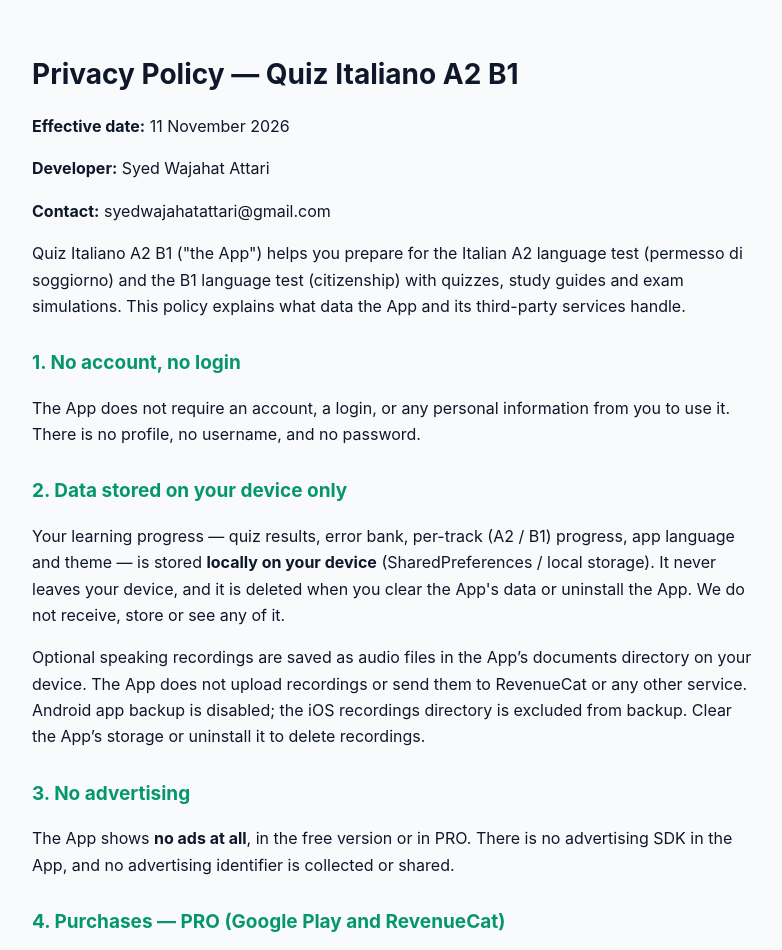
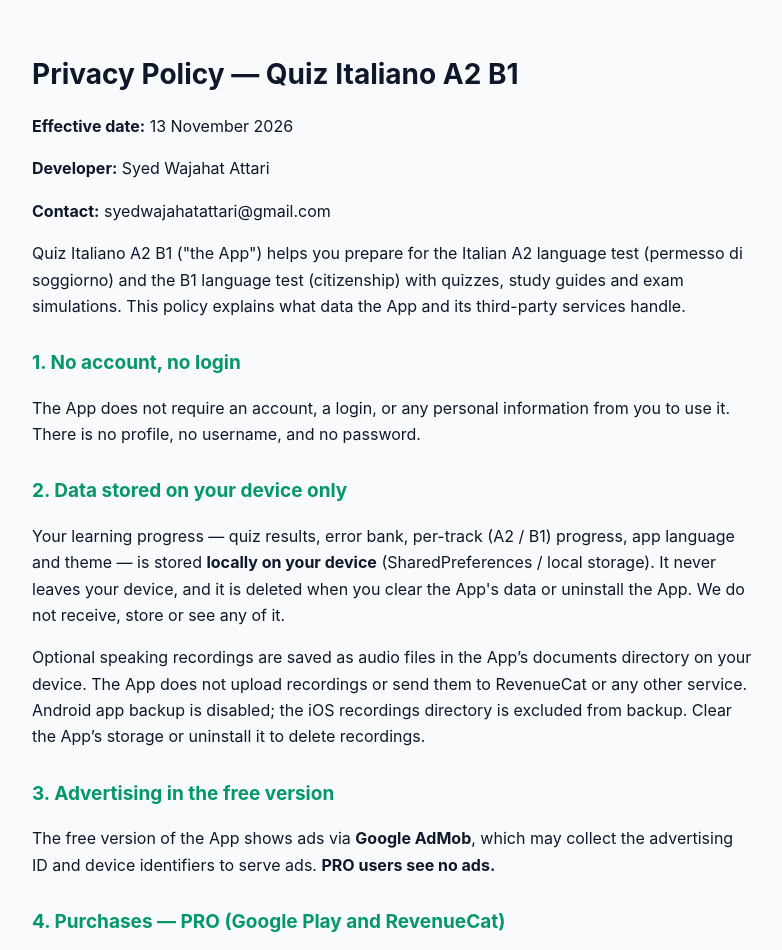
Before and after one commit to syedwajahatattari/quiz-italiano-a2b1-privacy-policy, a plain HTML site: page index.html in a window 1280 px wide. Shown: the top 950 px of the page, without its empty margins (248-1030 px from the left). Drawn offline with Linux system fonts and the light colour scheme.

Commit message:
Disclose AdMob advertising in free version and PRO ad-free status

```diff
--- a/index.html
+++ b/index.html
@@ -15,7 +15,7 @@ li { margin-bottom: 4px; }
 </head>
 <body>
 <h1>Privacy Policy — Quiz Italiano A2 B1</h1>
-<p><strong>Effective date:</strong> 11 November 2026</p>
+<p><strong>Effective date:</strong> 13 November 2026</p>
 <p><strong>Developer:</strong> Syed Wajahat Attari</p>
 <p><strong>Contact:</strong> syedwajahatattari@gmail.com</p>
 <p>Quiz Italiano A2 B1 (&quot;the App&quot;) helps you prepare for the Italian A2 language test (permesso di soggiorno) and the B1 language test (citizenship) with quizzes, study guides and exam simulations. This policy explains what data the App and its third-party services handle.</p>
@@ -24,8 +24,8 @@ li { margin-bottom: 4px; }
 <h2>2. Data stored on your device only</h2>
 <p>Your learning progress — quiz results, error bank, per-track (A2 / B1) progress, app language and theme — is stored <strong>locally on your device</strong> (SharedPreferences / local storage). It never leaves your device, and it is deleted when you clear the App&#x27;s data or uninstall the App. We do not receive, store or see any of it.</p>
 <p>Optional speaking recordings are saved as audio files in the App’s documents directory on your device. The App does not upload recordings or send them to RevenueCat or any other service. Android app backup is disabled; the iOS recordings directory is excluded from backup. Clear the App’s storage or uninstall it to delete recordings.</p>
-<h2>3. No advertising</h2>
-<p>The App shows <strong>no ads at all</strong>, in the free version or in PRO. There is no advertising SDK in the App, and no advertising identifier is collected or shared.</p>
+<h2>3. Advertising in the free version</h2>
+<p>The free version of the App shows ads via <strong>Google AdMob</strong>, which may collect the advertising ID and device identifiers to serve ads. <strong>PRO users see no ads.</strong></p>
 <h2>4. Purchases — PRO (Google Play and RevenueCat)</h2>
 <p>PRO is sold as an in-app purchase / subscription through <strong>Google Play</strong>. Payments are processed by Google; we never see or store your card number or bank details.</p>
 <p>To verify your PRO status the App uses <strong>RevenueCat</strong>. When you buy or restore PRO, RevenueCat receives:</p>
@@ -47,7 +47,7 @@ li { margin-bottom: 4px; }
 <li>No location tracking (the App never asks for your location).</li>
 <li>No contacts, photos, or camera access. Microphone access is used only for optional speaking recordings on your device.</li>
 <li>No analytics or usage tracking SDKs.</li>
-<li>No ads and no advertising data.</li>
+<li>PRO users see no ads; advertising data in the free version is described in section 3.</li>
 <li>No data is sent to any AI service.</li>
 <li>No data is sold to anyone, ever.</li>
 </ul>
```
